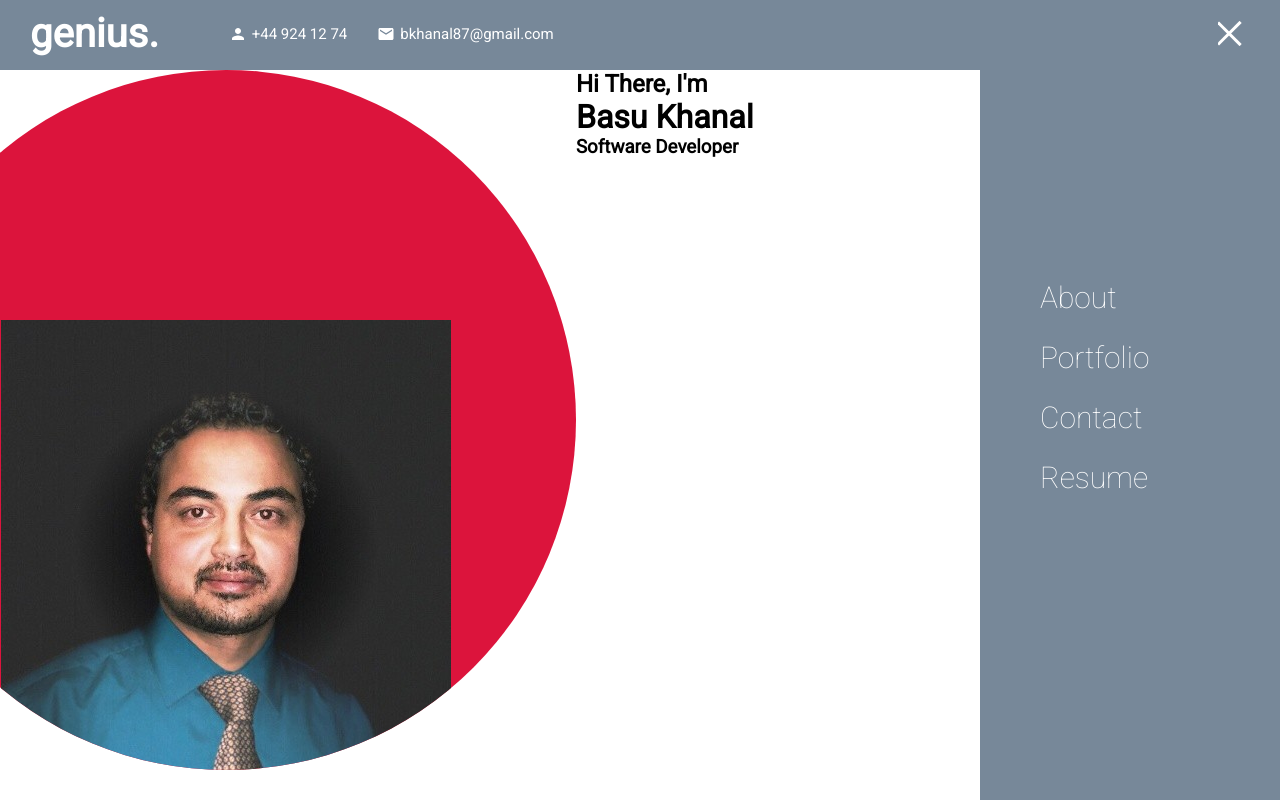
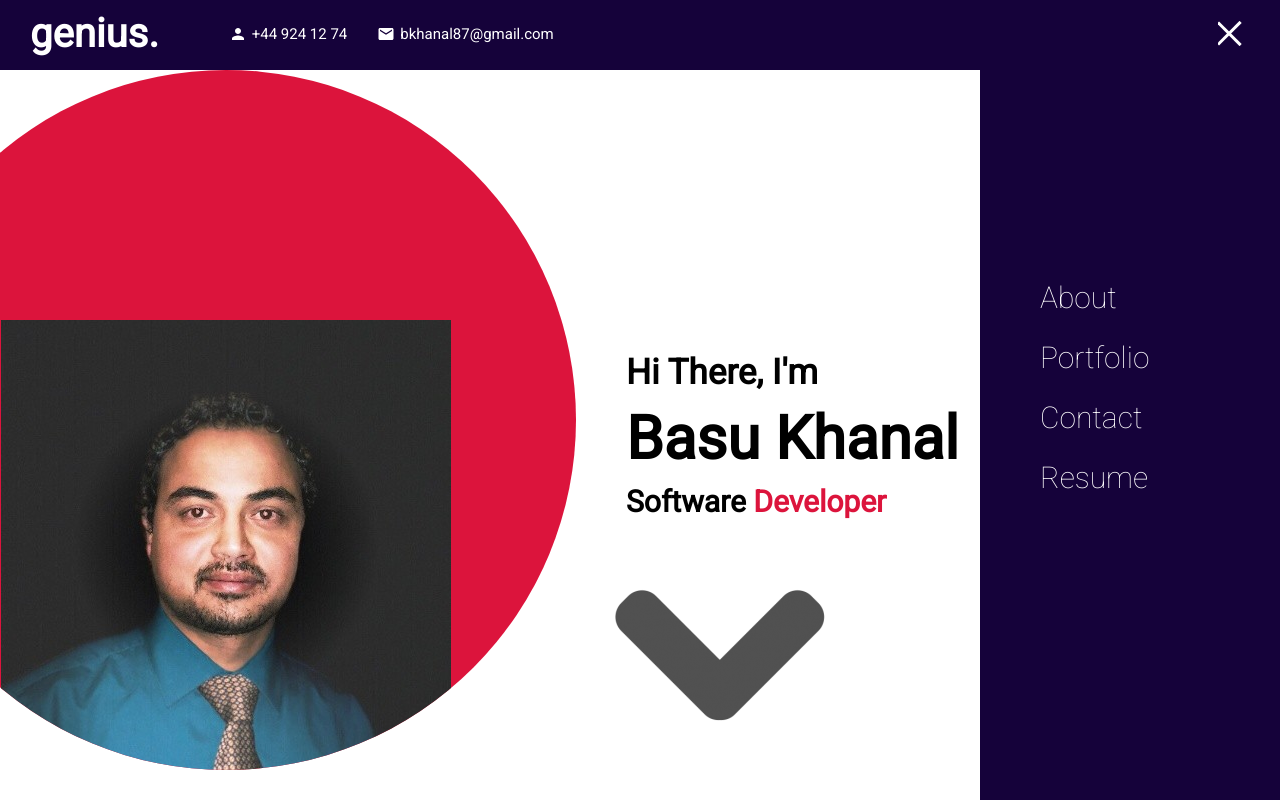
Before and after one commit to bkhanal87/basu-khanal-react-portfolio, a React (Create React App) app: page / in a window 1280 px wide. Built offline with nearby package versions, Linux system fonts and the light colour scheme.

Commit message:
saving latest updates

```diff
--- a/src/components/about/About.jsx
+++ b/src/components/about/About.jsx
@@ -12,8 +12,13 @@ export default function About() {
         <div className="wrapper">
           <h2>Hi There, I'm</h2>
           <h1>Basu Khanal</h1>
-          <h3>Software Developer</h3>
+          <h3>
+            Software <span>Developer</span>
+          </h3>
         </div>
+        <a href="#portfolio">
+          <img src="asset/down-arrow.png" alt="A down arrow" />
+        </a>
       </div>
     </div>
   );
--- a/src/components/about/about.scss
+++ b/src/components/about/about.scss
@@ -1,6 +1,13 @@
+@import "../../global.scss";
+
 .about {
   background-color: white;
   display: flex;
+
+  @include mobile {
+    flex-direction: column;
+    align-items: center;
+  }
 
   .left {
     flex: 0.45;
@@ -17,11 +24,41 @@
       float: right;
 
       .img {
-        height: 90%;
+        height: 200%;
       }
     }
   }
   .right {
     flex: 0.55;
+    position: relative;
+
+    .wrapper {
+      width: 100%;
+      height: 100%;
+      padding-left: 50px;
+      display: flex;
+      flex-direction: column;
+      justify-content: center;
+
+      h1 {
+        font-size: 60px;
+        margin: 10px 0;
+      }
+      h2 {
+        font-size: 35px;
+      }
+      h3 {
+        font-size: 30px;
+
+        span {
+          font-size: inherit;
+          color: crimson;
+        }
+      }
+    }
+    a {
+      position: absolute;
+      bottom: 10px;
+    }
   }
 }
--- a/src/global.scss
+++ b/src/global.scss
@@ -1 +1,9 @@
-$mainColor: lightslategray;
+$mainColor: #15023a;
+
+$width: 768px;
+
+@mixin mobile {
+  @media (max-width: #{$width}) {
+    @content;
+  }
+}
```
Also changed, not shown: public/asset/down-arrow.png (added).
